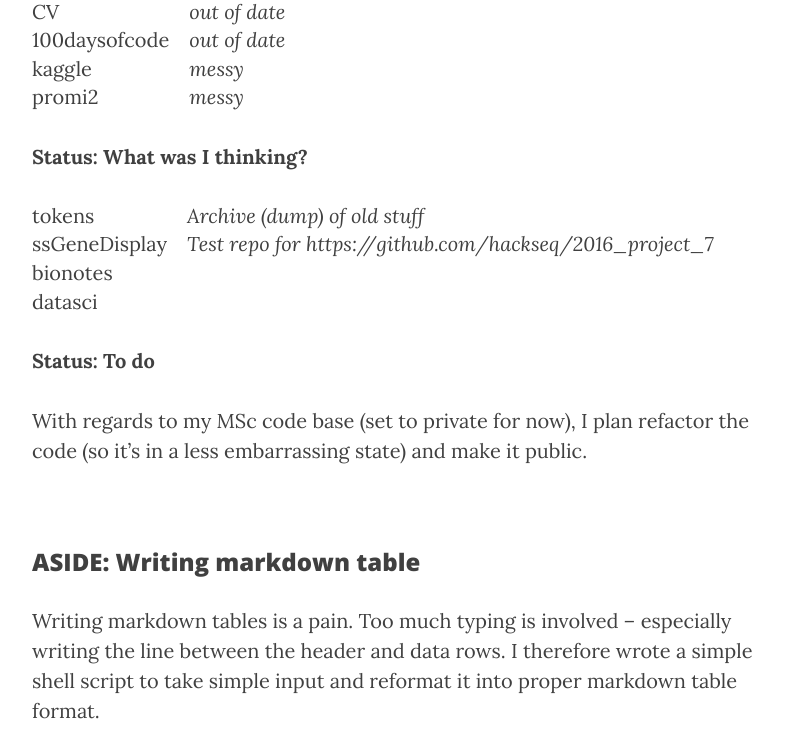
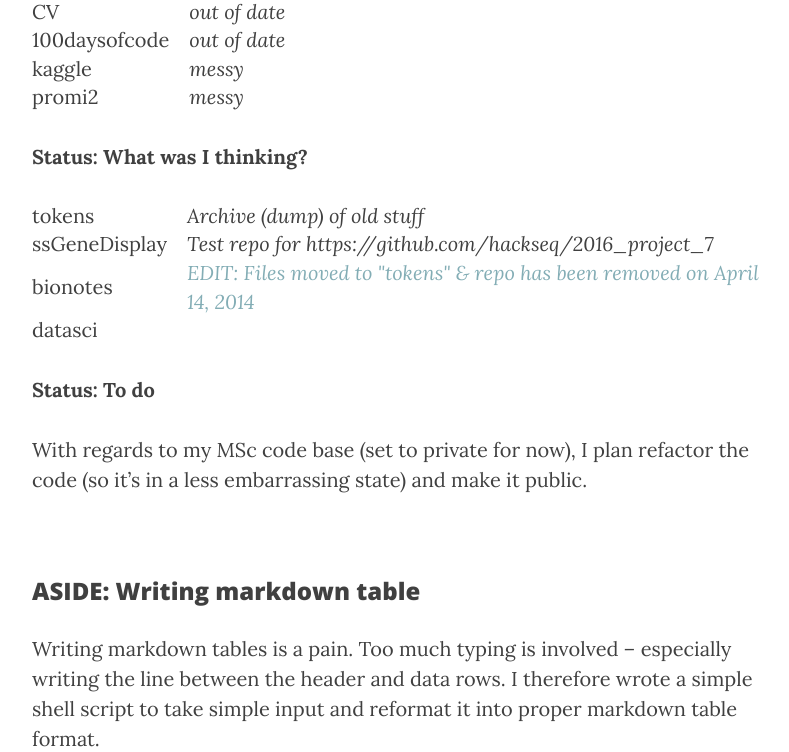
Before and after one commit to csiu/blog, a Jekyll site: the page built from _posts/2017_100daysofcode/2017-04-10-day45.md, in a window 1280 px wide and 900 px high, scrolled down 1194 px, cut to the strip 0-752 px from the top of the window. Shown: the whole strip, without its empty margins (233-1022 px from the left). Built offline with Jekyll 4.4.1, drawn with Linux system fonts in a browser that asks for light colours; nearby versions of some CDN libraries.

Commit message:
Update: mention rm repo

```diff
--- a/_posts/2017_100daysofcode/2017-04-10-day45.md
+++ b/_posts/2017_100daysofcode/2017-04-10-day45.md
@@ -38,8 +38,7 @@ I have 29 GitHub repositories ("repos"), 18 of which are public.
 
 | tokens | *Archive (dump) of old stuff* |
 | ssGeneDisplay | *Test repo for [https://github.com/hackseq/2016_project_7](https://github.com/hackseq/2016_project_7)* |
-
-| bionotes | |
+| bionotes | *<font color="#83adb5">EDIT: Files moved to "tokens" & repo has been removed on April 14, 2014</font>* |
 | datasci | |
 
 **Status: To do**
```
